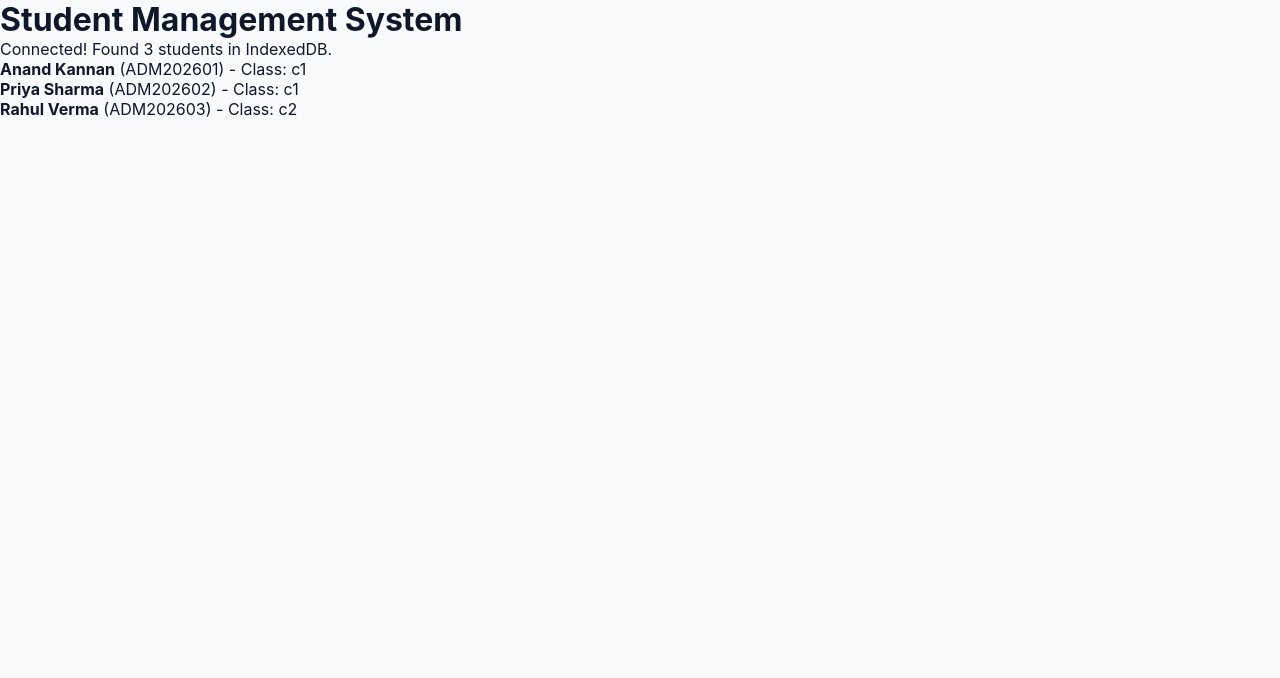
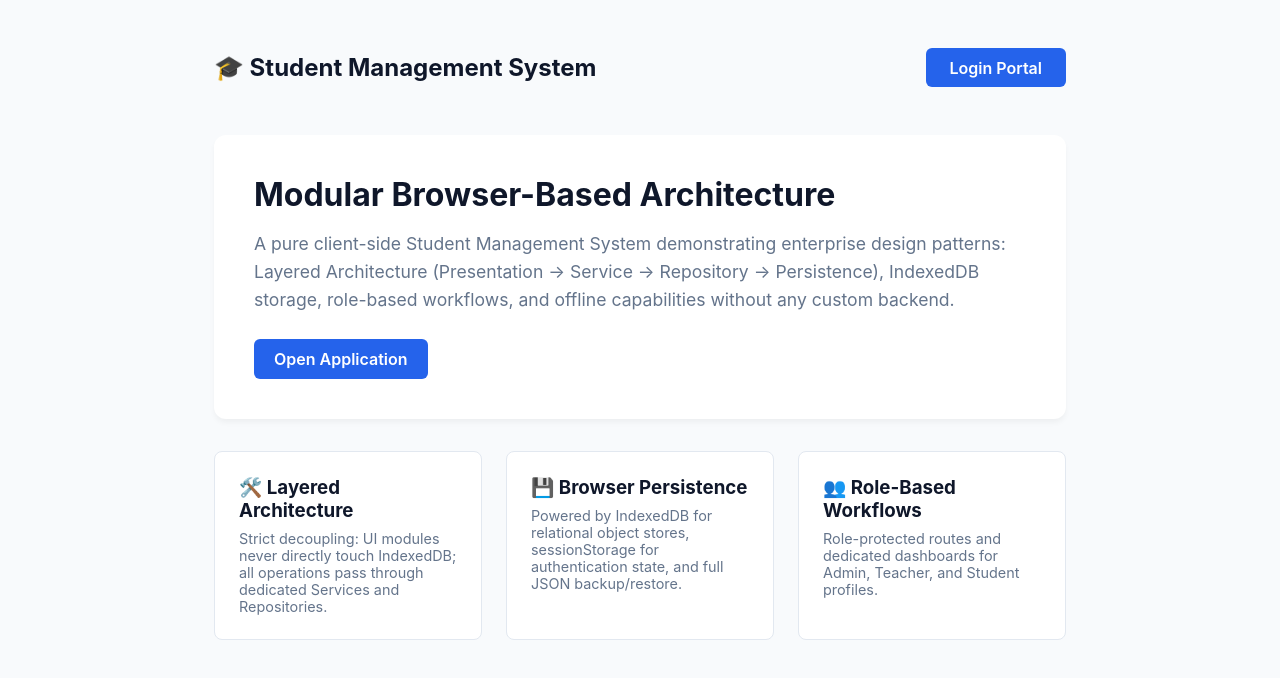
Before and after one commit to Anandha-Kannan-Zuci/SMS, a plain HTML site: page index.html in a window 1280 px wide. Drawn offline with Linux system fonts and the light colour scheme.

Commit message:
feat(landing): Update the Landing Page UI

```diff
--- a/index.html
+++ b/index.html
@@ -3,14 +3,48 @@
 <head>
   <meta charset="UTF-8">
   <meta name="viewport" content="width=device-width, initial-scale=1.0">
-  <title>Student Management System</title>
+  <title>Student Management System - Browser Architecture</title>
   <link rel="stylesheet" href="css/style.css">
 </head>
 <body>
-  <h1>Student Management System</h1>
-  <p id="status">Connecting to IndexedDB...</p>
-  <div id="data-preview"></div>
+  <div style="max-width: 900px; margin: 3rem auto; padding: 0 1.5rem;">
+    <header style="display: flex; justify-content: space-between; align-items: center; margin-bottom: 3rem;">
+      <h2>🎓 Student Management System</h2>
+      <a href="login.html" class="btn btn-primary" style="width: auto; padding: 0.6rem 1.5rem;">Login Portal</a>
+    </header>
 
-  <script type="module" src="js/app.js"></script>
+    <div style="background: white; padding: 2.5rem; border-radius: 12px; box-shadow: 0 4px 6px -1px rgba(0,0,0,0.05); margin-bottom: 2rem;">
+      <h1 style="font-size: 2rem; margin-bottom: 1rem;">Modular Browser-Based Architecture</h1>
+      <p style="color: var(--text-muted); font-size: 1.1rem; line-height: 1.6; margin-bottom: 1.5rem;">
+        A pure client-side Student Management System demonstrating enterprise design patterns:
+        Layered Architecture (Presentation → Service → Repository → Persistence), IndexedDB storage, role-based workflows, and offline capabilities without any custom backend.
+      </p>
+
+      <div style="display: flex; gap: 1rem; flex-wrap: wrap;">
+        <a href="login.html" class="btn btn-primary" style="width: auto;">Open Application</a>
+      </div>
+    </div>
+
+    <div style="display: grid; grid-template-columns: repeat(auto-fit, minmax(250px, 1fr)); gap: 1.5rem;">
+      <div style="background: white; padding: 1.5rem; border-radius: 8px; border: 1px solid var(--border);">
+        <h3>🛠️ Layered Architecture</h3>
+        <p style="color: var(--text-muted); font-size: 0.9rem; margin-top: 0.5rem;">
+          Strict decoupling: UI modules never directly touch IndexedDB; all operations pass through dedicated Services and Repositories.
+        </p>
+      </div>
+      <div style="background: white; padding: 1.5rem; border-radius: 8px; border: 1px solid var(--border);">
+        <h3>💾 Browser Persistence</h3>
+        <p style="color: var(--text-muted); font-size: 0.9rem; margin-top: 0.5rem;">
+          Powered by IndexedDB for relational object stores, sessionStorage for authentication state, and full JSON backup/restore.
+        </p>
+      </div>
+      <div style="background: white; padding: 1.5rem; border-radius: 8px; border: 1px solid var(--border);">
+        <h3>👥 Role-Based Workflows</h3>
+        <p style="color: var(--text-muted); font-size: 0.9rem; margin-top: 0.5rem;">
+          Role-protected routes and dedicated dashboards for Admin, Teacher, and Student profiles.
+        </p>
+      </div>
+    </div>
+  </div>
 </body>
 </html>
```
